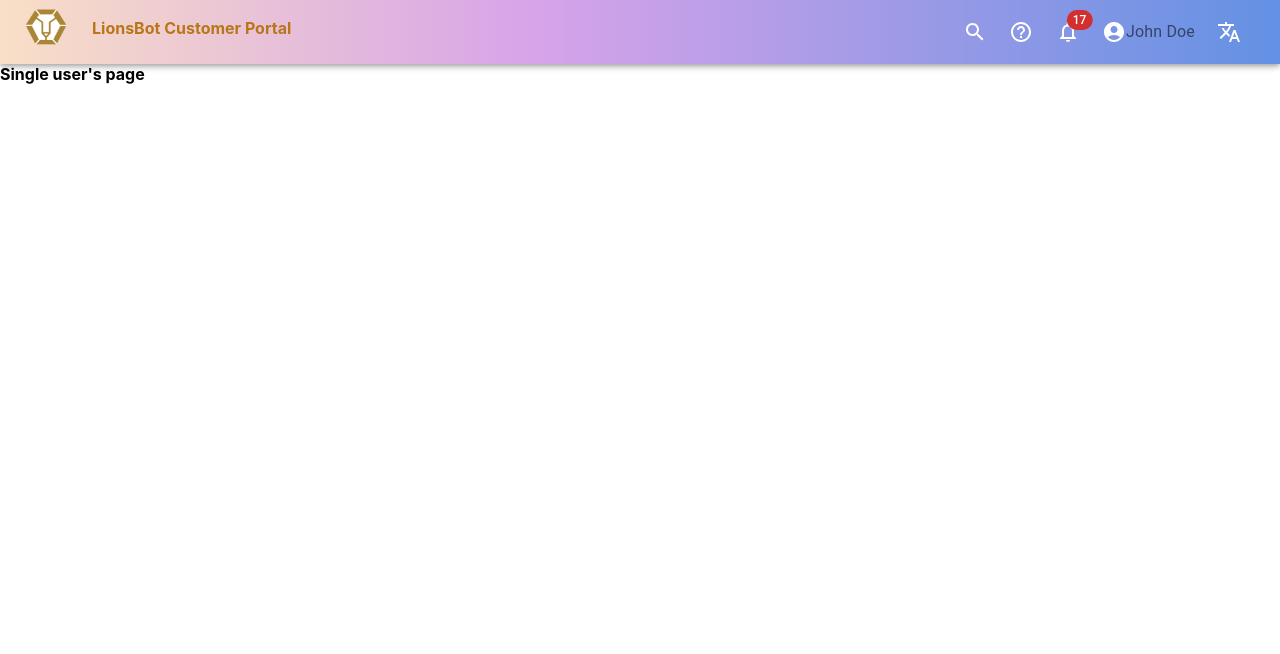
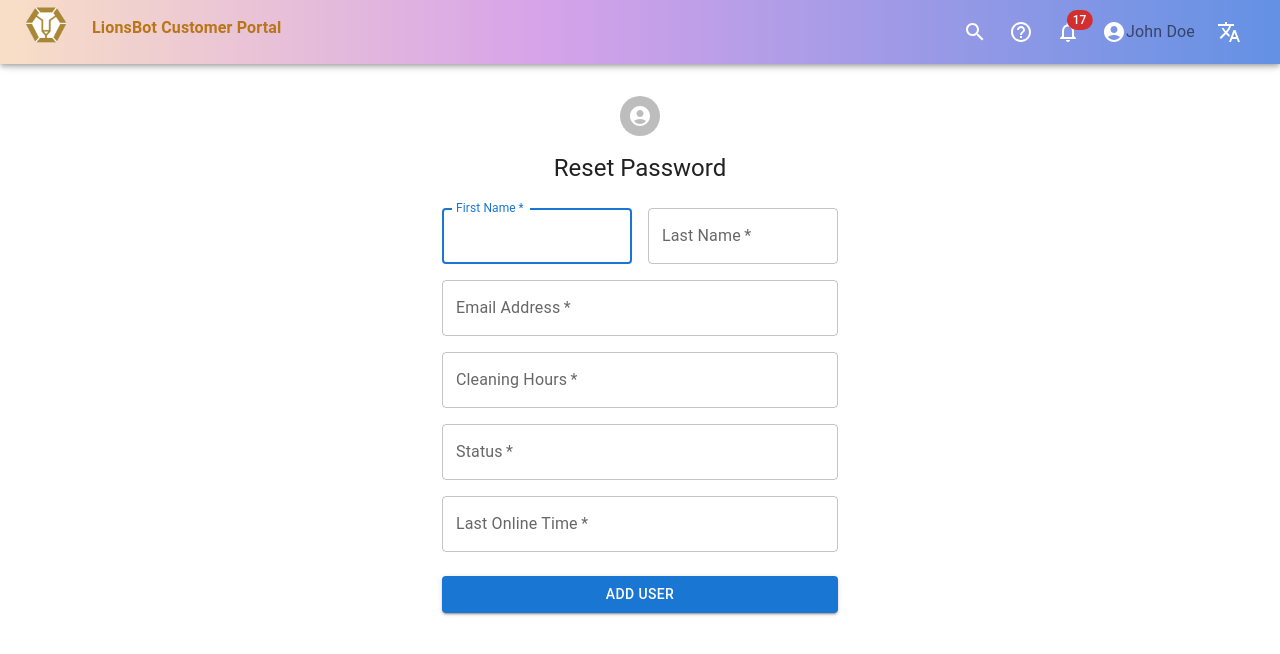
Before and after one commit to vivienphang/lb-customer-portal, a React (Create React App) app: page /dashboard/reset in a window 1280 px wide. Shown: the top 654 px of the page. Built offline with nearby package versions, Linux system fonts and the light colour scheme.

Commit message:
feature: login done with error validation

```diff
--- a/src/App.js
+++ b/src/App.js
@@ -1,32 +1,14 @@
 import { Routes, Route } from "react-router-dom";
-import { useEffect, useState } from "react";
+// import { useEffect, useState } from "react";
 import Home from "./pages/home";
 import Dashboard from "./pages/dashboard";
 import ViewUsers from "./pages/viewUsers";
 import NavLayout from "./NavLayout";
-import { db } from "./config/firebase";
-import {getDocs, collection} from "firebase/firestore"
+import ResetPassword from "./pages/resetPassword";
+
+
 function App() {
-  // State to track all users
-  const [userList, setUserList] = useState([]);
 
-  // Make reference to users collection in firebase
-  const usersCollectionRef = collection(db, "users")
-
-  // Query db on page load
-  useEffect(() => {
-    const getUserList = async () => {
-      // Read data
-      // Set the setUserList
-      try {
-        const data = await getDocs(usersCollectionRef)
-        console.log("data:", data)
-
-      } catch (err) {
-        console.error(err)
-      }
-    };
-  }, []);
 
   return (
     <>
@@ -35,6 +17,7 @@ function App() {
         <Route path="/dashboard" element={<NavLayout />}>
           <Route index element={<Dashboard />} />
           <Route path=":id" element={<h4>Single user's page</h4>} />
+          <Route path="reset" element={<ResetPassword />} />
           <Route path="view-users" element={<ViewUsers />} />
         </Route>
         <Route path="*" element={<Home />} />
--- a/src/NavLayout.js
+++ b/src/NavLayout.js
@@ -14,9 +14,11 @@ import NotificationsNoneIcon from "@mui/icons-material/NotificationsNone";
 import AccountCircleIcon from "@mui/icons-material/AccountCircle";
 import TranslateIcon from "@mui/icons-material/Translate";
 import Logo from "./pages/assets/Logo_thumbnail.png";
+import { useNavigate } from "react-router-dom";
 
 
 const NavLayout = () => {
+  const navigate = useNavigate()
   return (
     <>
       <AppBar
@@ -69,7 +71,12 @@ const NavLayout = () => {
                 </Badge>
               </IconButton>
 
-              <IconButton size="small" sx={{ p: 1 }}>
+              <IconButton size="small" sx={{ p: 1 }}
+              onClick={() => {
+                navigate("/dashboard/reset")
+              }}
+
+              >
                 <AccountCircleIcon sx={{ color: "white" }} />
                 <Typography>John Doe</Typography>
               </IconButton>
--- a/src/components/login.js
+++ b/src/components/login.js
@@ -1,15 +1,47 @@
 import { useState } from "react";
-import { Container, TextField, Button } from "@mui/material";
+import {
+  signInWithEmailAndPassword,
+} from "firebase/auth";
+import { auth } from "../config/firebase";
+import { useNavigate } from "react-router-dom";
+import { Container, TextField, Button, Typography } from "@mui/material";
 
 const Login = () => {
   const [email, setEmail] = useState("");
   const [password, setPassword] = useState("");
+  const [errorMessage, setErrorMessage] = useState("");
+  const [uidToken, setUidToken] = useState("");
 
-  const loginHandler = (e) => {
+  const navigate = useNavigate();
+
+  const loginHandler = async (e) => {
     e.preventDefault();
-    // Handle login logic here
     console.log("Email:", email);
     console.log("Password:", password);
+    try {
+      console.log("inside login handler try block")
+      const userCredential = await signInWithEmailAndPassword(auth, email, password);
+      console.log("userCredential", userCredential)
+      const user = userCredential.user;
+      console.log("user:", user)
+
+      if (user.email === email) {
+        const userId = user.uid
+        setUidToken(userId)
+        console.log("User ID:", userId);
+        navigate("/dashboard")
+      }
+    } catch (error) {
+      console.log("Login Error:", error.message);
+      console.log("console includes:", error.message.includes("user"))
+      if (error.message.includes("user")) {
+        setErrorMessage("Incorrect email address. Please try again.")
+      } else {
+        setErrorMessage("Incorrect password. Please try again.")
+      }
+      setEmail("")
+      setPassword("")
+    }
   };
 
 
@@ -41,13 +73,20 @@ const Login = () => {
             color="primary"
             fullWidth
             size="large"
-            sx={{ marginTop: "2rem", marginBottom: "2rem" }}
+            sx={{ marginTop: "2rem", marginBottom: "1rem" }}
           >
             Login
           </Button>
+          {errorMessage && (
+            <Typography
+              marginBottom={2}
+              sx={{ textAlign: "center", color: "red", fontSize: "13px" }}
+            >
+              {errorMessage}
+            </Typography>
+          )}
         </form>
       </Container>
-
     </>
   );
 };
--- a/src/components/sidebar.js
+++ b/src/components/sidebar.js
@@ -10,16 +10,27 @@ import {
   import SpeedIcon from "@mui/icons-material/Speed";
   import ExpandMoreIcon from "@mui/icons-material/ExpandMore";
   // import PersonOutlineOutlinedIcon from "@mui/icons-material/PersonOutlineOutlined";
+  import { useNavigate } from "react-router-dom";
 
   const Sidebar = () => {
+    const navigate = useNavigate()
+
+    const handleAddUser = () => {
+      navigate("/dashboard/add-user")
+    }
+
+    const handleViewUsers = () => {
+      navigate("/dashboard")
+    }
+
     return (
       <div>
         <Box
           sx={{
             display: "flex",
             flexDirection: "column",
-            width: "200px",
-            p: 2,
+            width: "300px",
+            p: 3,
           }}
         >
           <MenuItem>
@@ -30,7 +41,6 @@ import {
           </MenuItem>
           <Accordion
             elevation={0}
-            sx={{ backgroundColor: "transparent !important" }}
           >
             <AccordionSummary
               expandIcon={<ExpandMoreIcon />}
@@ -49,8 +59,8 @@ import {
               </Typography>
             </AccordionSummary>
             <AccordionDetails>
-              <MenuItem>View Users</MenuItem>
-              <MenuItem>Add Users</MenuItem>
+              <MenuItem onClick={handleViewUsers}>View Users</MenuItem>
+              <MenuItem onClick={handleAddUser}>Add Users</MenuItem>
             </AccordionDetails>
           </Accordion>
           <Accordion elevation={0}>
--- a/src/config/firebase.js
+++ b/src/config/firebase.js
@@ -9,13 +9,7 @@ const firebaseConfig = {
   projectId: "my-app-6b452",
   storageBucket: "my-app-6b452.appspot.com",
   messagingSenderId: "49675539004",
-  appId: "1:49675539004:web:b7fb1396b28d361233e939",
-  // apiKey: process.env.API_KEY,
-  // authDomain: process.env.AUTH_DOMAIN,
-  // projectId: process.env.PROJECT_ID,
-  // storageBucket: process.env.STORAGE_BUCKET,
-  // messagingSenderId: process.env.MSG_SENDER_ID,
-  // appId: process.env.APP_ID,
+  appId: "1:49675539004:web:b7fb1396b28d361233e939"
 };
 
 // Initialize Firebase
--- a/src/pages/dashboard.js
+++ b/src/pages/dashboard.js
@@ -10,8 +10,9 @@ const Dashboard = () => {
         direction="row"
         justifyContent="flex-start"
         alignItems="flex-start"
+        mr={3}
       >
-        <Grid item xs={3}>
+        <Grid item xs={2.8}>
           <Sidebar />
         </Grid>
         <Grid item xs={9}>
--- /dev/null
+++ b/src/pages/resetPassword.js
@@ -0,0 +1,146 @@
+import * as React from "react";
+import Avatar from "@mui/material/Avatar";
+import Button from "@mui/material/Button";
+import CssBaseline from "@mui/material/CssBaseline";
+import TextField from "@mui/material/TextField";
+import FormControlLabel from "@mui/material/FormControlLabel";
+import Grid from "@mui/material/Grid";
+import Box from "@mui/material/Box";
+import Typography from "@mui/material/Typography";
+import Container from "@mui/material/Container";
+import { createTheme, ThemeProvider } from "@mui/material/styles";
+import AccountCircle from "@mui/icons-material/AccountCircle";
+
+const defaultTheme = createTheme();
+
+const RestPassword = () => {
+  const handleSubmit = (event) => {
+    event.preventDefault();
+    const data = new FormData(event.currentTarget);
+    console.log({
+      email: data.get("email"),
+      password: data.get("password"),
+    });
+  };
+
+  return (
+    <ThemeProvider theme={defaultTheme}>
+      <Container component="main" maxWidth="xs">
+        <CssBaseline />
+        <Box
+          sx={{
+            marginTop: 8,
+            display: "flex",
+            flexDirection: "column",
+            alignItems: "center",
+          }}
+        >
+          <Avatar
+          size="lg"
+            sx={{
+              mt: 4,
+              mb: 2,
+              // backgroundImage:
+              //   "linear-gradient(90deg, rgba(249,223,198,1) 0%, rgba(215,163,233,1) 42%, rgba(99,145,228,1) 100%)",
+            }}
+          >
+            <AccountCircle />
+          </Avatar>
+          <Typography component="h1" variant="h5">
+            Reset Password
+          </Typography>
+          <Box
+            component="form"
+            noValidate
+            onSubmit={handleSubmit}
+            sx={{ mt: 3 }}
+          >
+            <Grid container spacing={2}>
+              <Grid item xs={12} sm={6}>
+                <TextField
+                  autoComplete="given-name"
+                  name="firstName"
+                  required
+                  fullWidth
+                  id="firstName"
+                  label="First Name"
+                  autoFocus
+                />
+              </Grid>
+              <Grid item xs={12} sm={6}>
+                <TextField
+                  required
+                  fullWidth
+                  id="lastName"
+                  label="Last Name"
+                  name="lastName"
+                  autoComplete="family-name"
+                />
+              </Grid>
+              <Grid item xs={12}>
+                <TextField
+                  required
+                  fullWidth
+                  id="email"
+                  label="Email Address"
+                  name="email"
+                  autoComplete="email"
+                />
+              </Grid>
+              <Grid item xs={12}>
+                <TextField
+                  required
+                  fullWidth
+                  name="cleaning-hours"
+                  id="cleaning-hours"
+                  label="Cleaning Hours"
+                  autoComplete="cleaning-hours"
+                />
+              </Grid>
+              <Grid item xs={12}>
+                <TextField
+                  required
+                  fullWidth
+                  name="status"
+                  id="status"
+                  label="Status"
+                  autoComplete="status"
+                />
+              </Grid>
+              <Grid item xs={12}>
+                <TextField
+                  required
+                  fullWidth
+                  name="last-online-time"
+                  id="last-online-time"
+                  label="Last Online Time"
+                  autoComplete="last-online-time"
+                />
+              </Grid>
+              {/* <Grid item xs={12}>
+                <FormControlLabel
+                  control={<Checkbox value="allowExtraEmails" color="primary" />}
+                  label="I want to receive inspiration, marketing promotions and updates via email."
+                />
+              </Grid> */}
+            </Grid>
+            <Button
+              type="submit"
+              fullWidth
+              variant="contained"
+              sx={{ mt: 3, mb: 2 }}
+            >
+              Add User
+            </Button>
+            <Grid container justifyContent="flex-end">
+              <Grid item></Grid>
+            </Grid>
+          </Box>
+        </Box>
+        {/* <Copyright sx={{ mt: 5 }} /> */}
+      </Container>
+    </ThemeProvider>
+  );
+};
+
+export default RestPassword;
--- a/src/pages/viewUsers.js
+++ b/src/pages/viewUsers.js
@@ -1,6 +1,9 @@
 import DataTable from "react-data-table-component";
-import Sidebar from "../components/sidebar";
-import { Grid, Typography } from "@mui/material";
+import { useState, useEffect } from "react";
+import { db } from "../config/firebase";
+import { getDocs, collection } from "firebase/firestore";
+// import Sidebar from "../components/sidebar";
+import { Box, Grid, Typography, Button } from "@mui/material";
 
 const columns = [
   {
@@ -87,8 +90,35 @@ const data = [
 ];
 
 const ViewUsers = () => {
+  // State to track all users
+  const [usersList, setUsersList] = useState([]);
+
+  // Make reference to users collection in firebase
+  const usersCollectionRef = collection(db, "users");
+
+  // Query db on page load
+  useEffect(() => {
+    const getUsersList = async () => {
+      // Read data
+      // Set the setUserList
+      try {
+        const data = await getDocs(usersCollectionRef);
+        console.log("data:", data);
+      } catch (err) {
+        console.error(err);
+      }
+    };
+    getUsersList();
+  }, []);
+
   return (
     <>
+      <Box display="flex" justifyContent="space-between">
+        <Typography marginBottom={1} sx={{ fontWeight: "bold", p: 1 }}>
+          View Users
+        </Typography>
+        <Button size="small" variant="contained"> + Add Users</Button>
+      </Box>
       <Grid
         container
         direction="row"
@@ -100,10 +130,13 @@ const ViewUsers = () => {
         </Grid> */}
 
         <Grid item xs={12}>
-          <Typography marginBottom={1} sx={{ fontWeight: "bold", p: 1 }}>
-            View Users
-          </Typography>
-            <DataTable columns={columns} data={data} />
+          {/* <Box>
+            <Typography marginBottom={1} sx={{ fontWeight: "bold", p: 1 }}>
+              View Users
+            </Typography>
+            <Button variant="contained"> + Add Users</Button>
+          </Box> */}
+          <DataTable columns={columns} data={data} />
         </Grid>
       </Grid>
     </>
```
Also changed, not shown: src/auth/AuthContext.js (added, +17 -0 lines), src/components/signup.js (+12 -6 lines), 2 other files (tests, documents, lock files or other folders).
